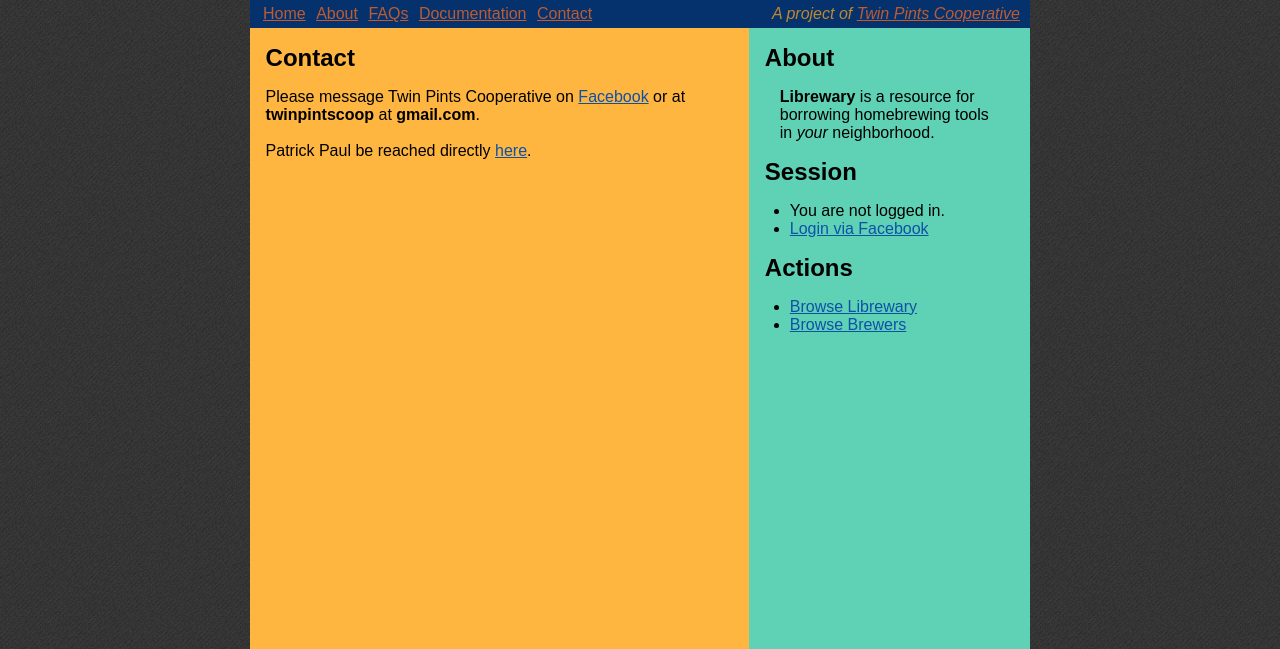
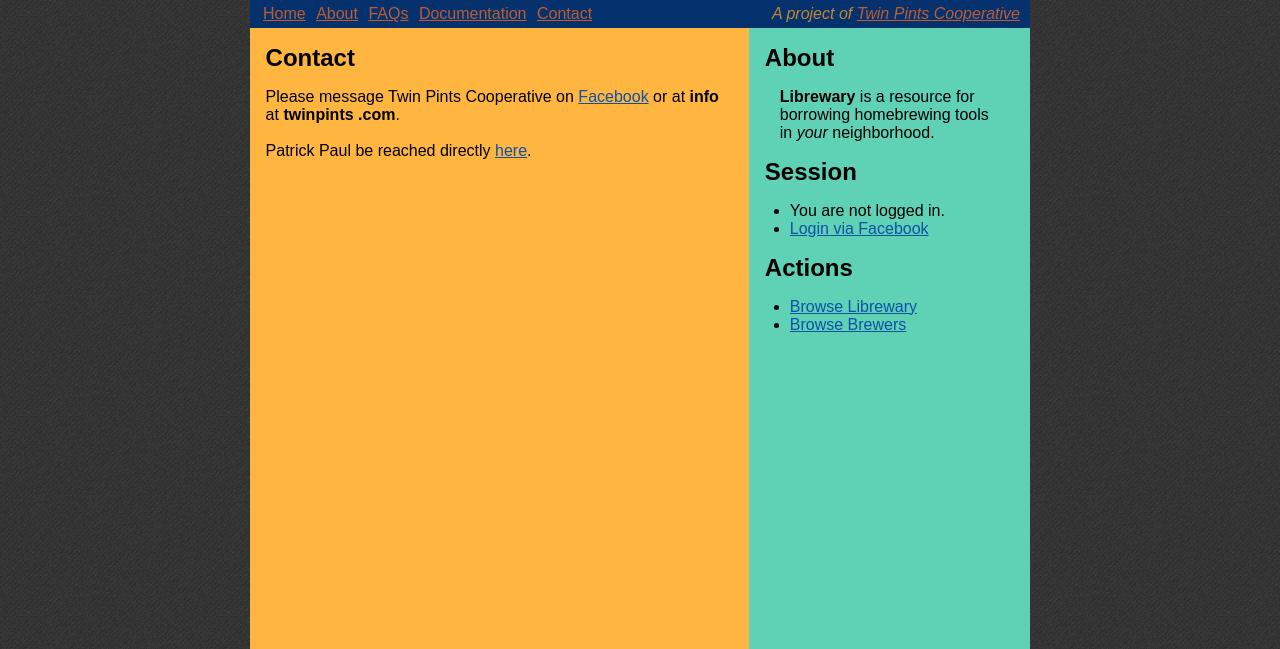
Before and after one commit to pztrick/librewary, a Django app: template core/templates/contact.html in a window 1280 px wide. Shown: the part 67-716 px from the top of the page. Run offline with Django 3.2, Linux system fonts and the light colour scheme; the template is opened without the code that fills it, so the values that code supplies are empty.

Commit message:
updated contact email address on contact page

```diff
--- a/core/templates/contact.html
+++ b/core/templates/contact.html
@@ -5,7 +5,7 @@
 {% endblock heading %}
 
 {% block content %}
-	Please message Twin Pints Cooperative on <a href="http://www.facebook.com/twinpints" target="_blank">Facebook</a> or at <b>twinpintscoop</b> at <b>gmail.com</b>.
+	Please message Twin Pints Cooperative on <a href="http://www.facebook.com/twinpints" target="_blank">Facebook</a> or at <b>info</b> at <b>twinpints .com</b>.
 
 	<br><br>
 
```
